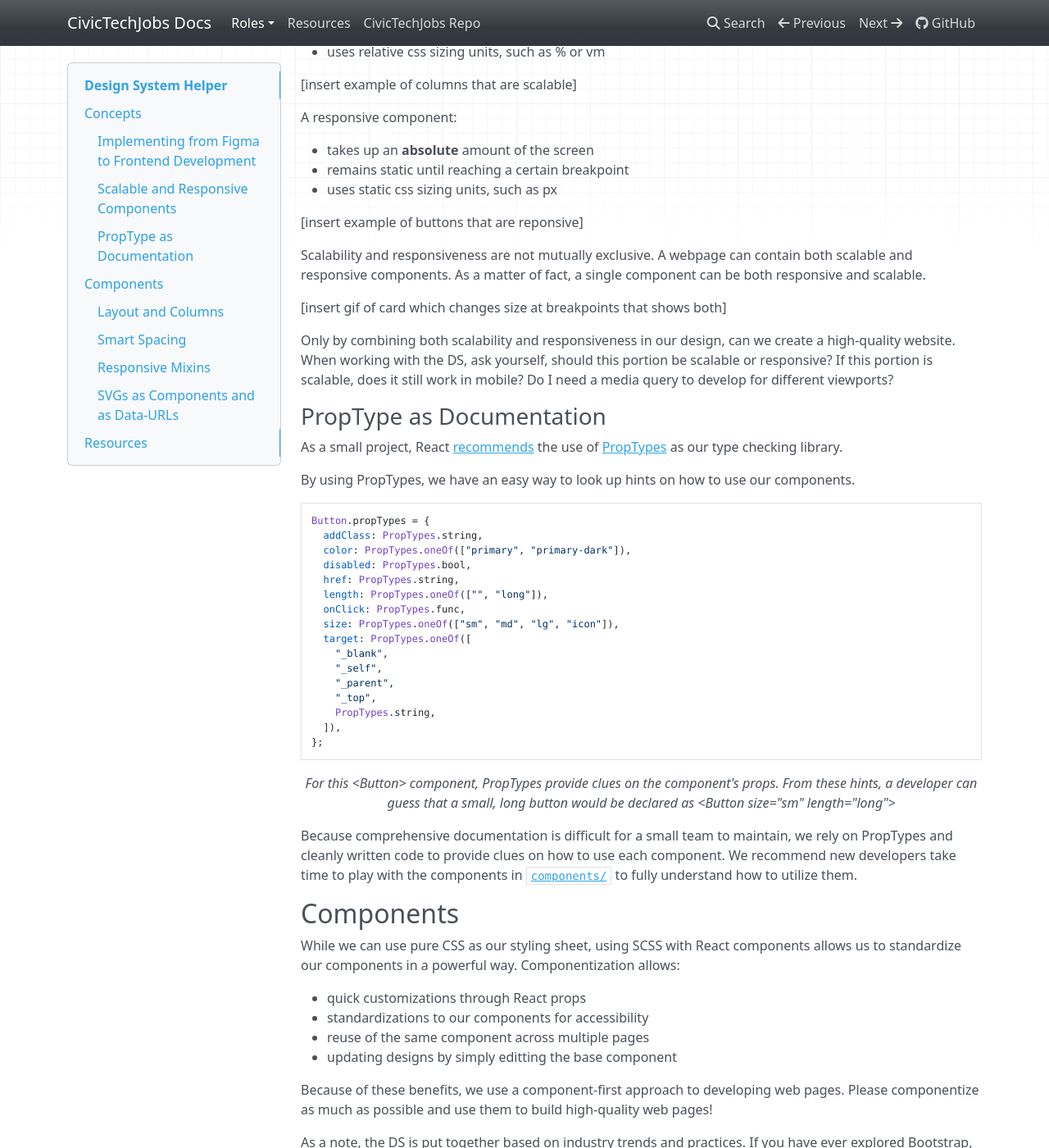
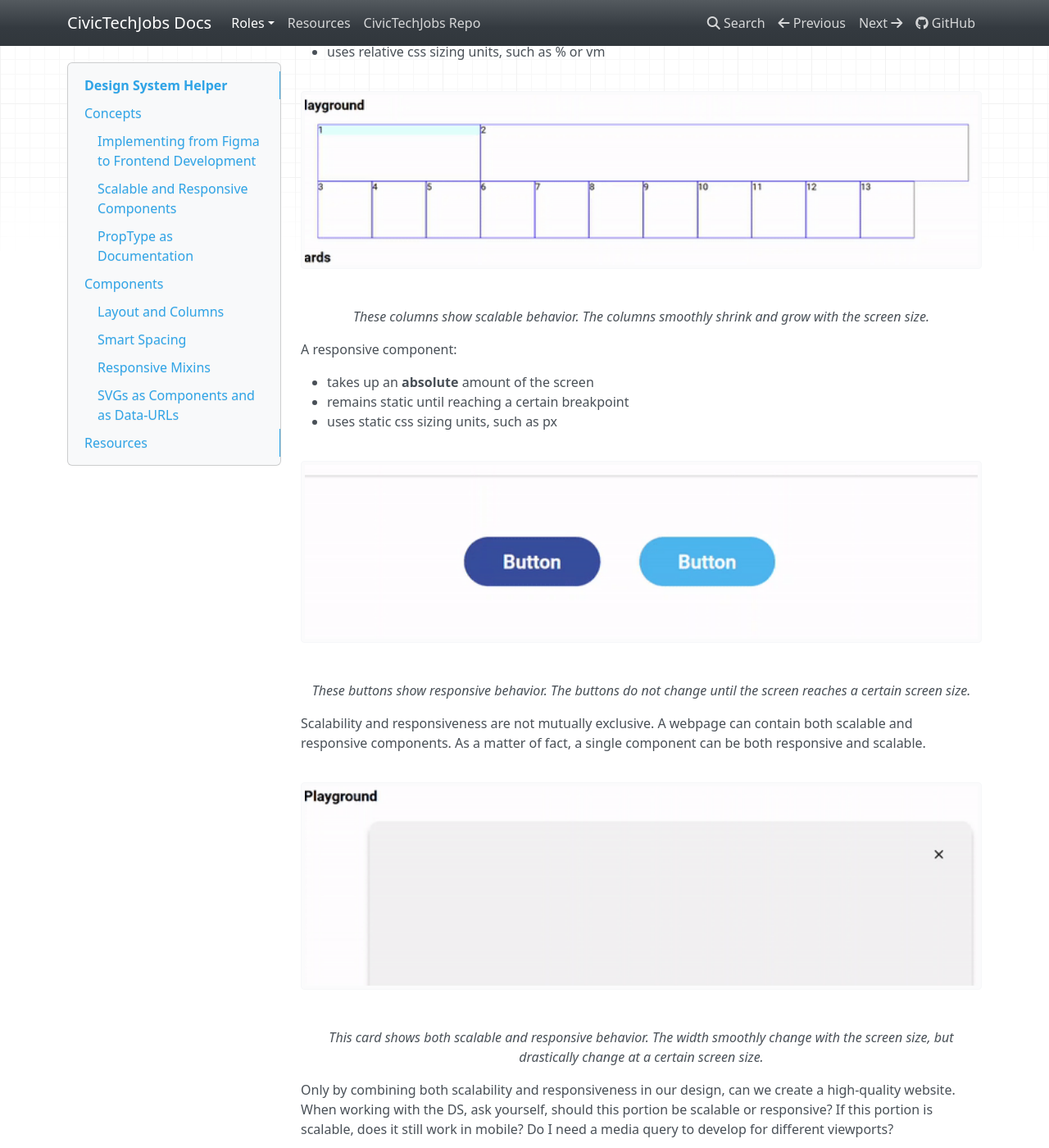
Before and after one commit to Aveline-art/CivicTechJobs-Documentation-Test, an MkDocs documentation site: the page built from docs/developer/design-system.md, in a window 1280 px wide and 1400 px high, scrolled down 1021 px. Shown: the whole window at 82% size. Built offline with MkDocs 1.6.1, drawn with Linux system fonts in a browser that asks for light colours; nearby versions of some CDN libraries; some of the changed text lies outside the part shown.

Commit message:
added images and gifs

````diff
--- a/docs/developer/design-system.md
+++ b/docs/developer/design-system.md
@@ -32,7 +32,9 @@ A scalable component:
 - shrinks and grows along with screen size
 - uses relative css sizing units, such as % or vm
 
-[insert example of columns that are scalable]
+<img src="../../assets/scalable.gif" width="100%" />
+
+*<p style="text-align: center;">These columns show scalable behavior. The columns smoothly shrink and grow with the screen size.</p>*
 
 A responsive component:
 
@@ -40,11 +42,15 @@ A responsive component:
 - remains static until reaching a certain breakpoint
 - uses static css sizing units, such as px
 
-[insert example of buttons that are reponsive]
+<img src="../../assets/responsive.gif" width="100%" />
+
+*<p style="text-align: center;">These buttons show responsive behavior. The buttons do not change until the screen reaches a certain screen size.</p>*
 
 Scalability and responsiveness are not mutually exclusive. A webpage can contain both scalable and responsive components. As a matter of fact, a single component can be both responsive and scalable.
 
-[insert gif of card which changes size at breakpoints that shows both]
+<img src="../../assets/scale-and-response.gif" width="100%" />
+
+*<p style="text-align: center;">This card shows both scalable and responsive behavior. The width smoothly change with the screen size, but drastically change at a certain screen size.</p>*
 
 Only by combining both scalability and responsiveness in our design, can we create a high-quality website. When working with the DS, ask yourself, should this portion be scalable or responsive? If this portion is scalable, does it still work in mobile? Do I need a media query to develop for different viewports?
 
@@ -222,9 +228,10 @@ import copIconUiux from "./svgs/cop-icon-uiux.svg?url";
 ```
 *<p style="text-align: center;">The top icons are imported from the image file as SVG components. The bottom icons are the same file imported as data-urls.</p>*
 
-When using our SVG assets make sure to use the best import for the job. In some cases, however, neither of these images are optimal to use. For example an SVG might have extra space that makes it hard to center.
+When using our SVG assets make sure to use the best import for the job. In some cases, however, neither of these imports are optimal to use. For example the SVG itself might be incorrectly formatted.
 
-[insert example of svg with extra spaces]
+<img src="../../assets/logo-horizontal.svg" width="600" />
+*<p style="text-align: center;">This SVG contains extra spaces, especially on the bottom. This image is impossible to center correctly without adding unnecessary margins.</p>*
 
 In this case, rather than calculating some difficult to maintain, complex spacing, simply request the design team to provide a better SVG or edit the SVG yourself and send a copy to the design team.
 
````
Also changed, not shown: docs/assets/logo-horizontal.svg (added), docs/assets/responsive.gif (added), docs/assets/scalable.gif (added), docs/assets/scale-and-response.gif (added).
